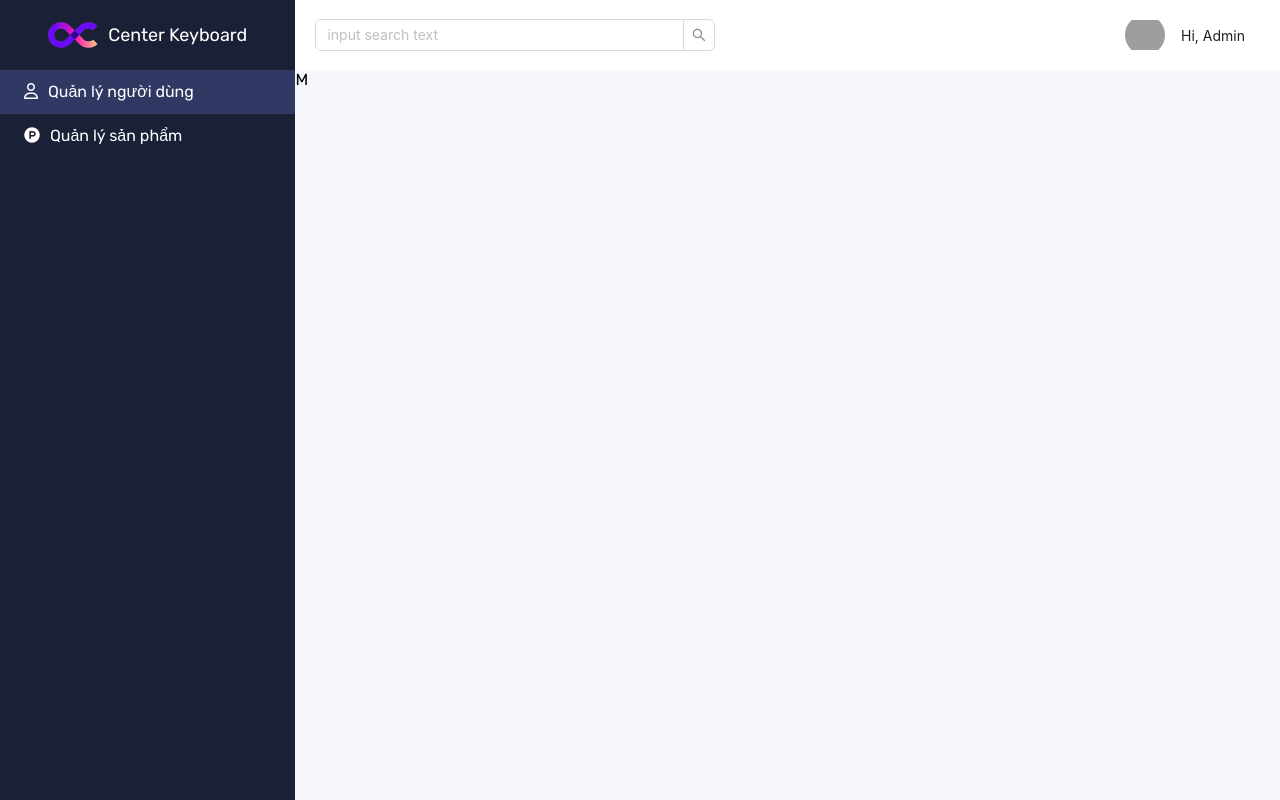
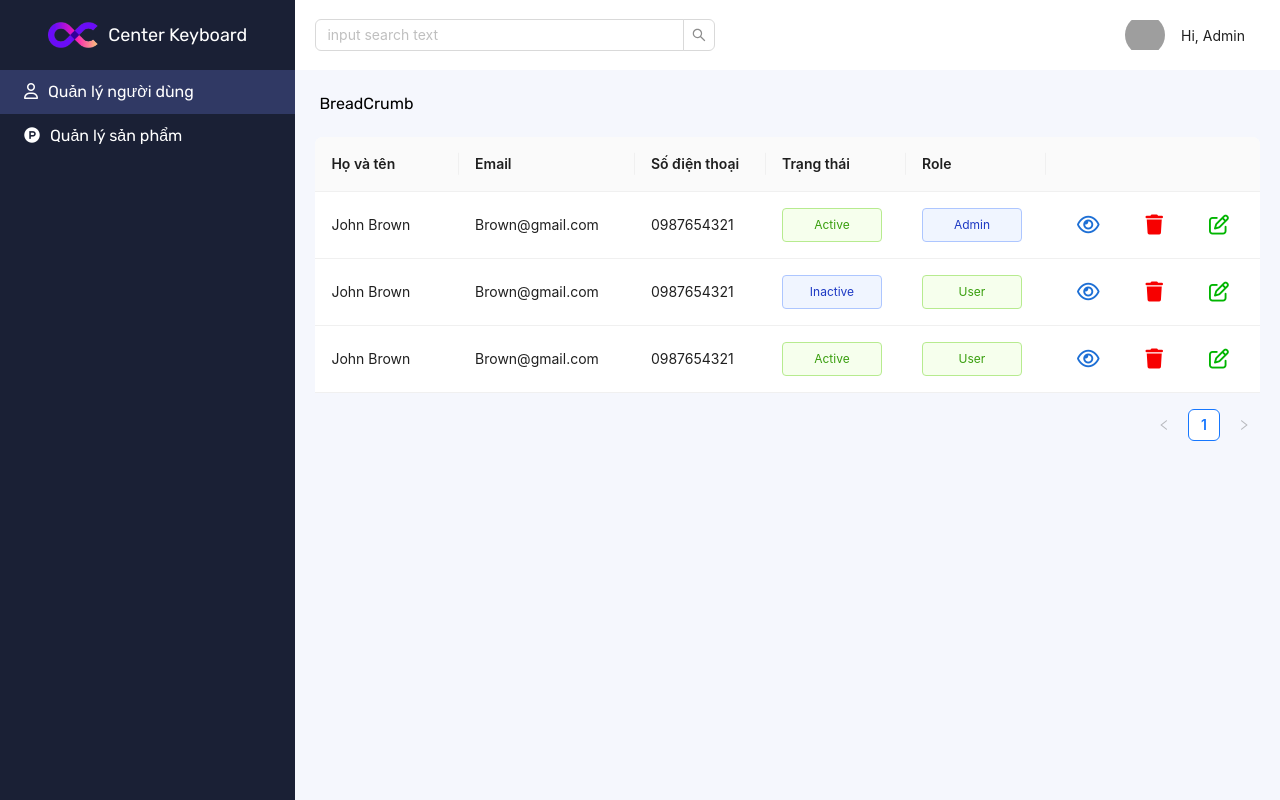
Before and after one commit to locnguyen273/fe-ecomerce-keyboard, a React (Vite) app: page /admin/manage-user in a window 1280 px wide. Built offline with nearby package versions, Linux system fonts and the light colour scheme; grey boxes are pictures that could not be loaded.

Commit message:
create and style manage user module

```diff
--- a/index.html
+++ b/index.html
@@ -1,9 +1,10 @@
+
 <!doctype html>
 <html lang="en">
 
 <head>
   <meta charset="UTF-8" />
-  <link rel="icon" type="image/svg+xml" href="/src/assets/images/logo-desktop.jpg" />
+  <link rel="icon" type="image/svg+xml" href="/public/logo-desktop.png" />
   <link rel="preconnect" href="https://fonts.googleapis.com">
   <link rel="preconnect" href="https://fonts.gstatic.com" crossorigin>
   <link href="https://fonts.googleapis.com/css2?family=Rubik:ital,wght@0,300..900;1,300..900&display=swap"
--- a/src/components/admins/index.tsx
+++ b/src/components/admins/index.tsx
@@ -1 +1,2 @@
 export { default as NavbarMenu } from "./menu-left/NavbarMenu";
+export { default as BreadCrumb } from "./menu-right/BreadCrumb";
--- /dev/null
+++ b/src/components/admins/menu-right/BreadCrumb.tsx
@@ -0,0 +1,10 @@
+
+const BreadCrumb = () => {
+  return (
+    <div className="breadcrumb">
+      BreadCrumb
+    </div>
+  )
+}
+
+export default BreadCrumb
--- a/src/pages/admin-pages/ManageUser.tsx
+++ b/src/pages/admin-pages/ManageUser.tsx
@@ -1,9 +1,105 @@
+import { Button, Space, Table, Tag } from "antd";
+import type { TableProps } from "antd";
 
+interface DataType {
+  key: string;
+  fullName: string;
+  email: string;
+  mobile: string;
+  isBlocked: boolean;
+  role: number;
+}
 
 const ManageUser = () => {
+  const columns: TableProps<DataType>["columns"] = [
+    {
+      title: "Họ và tên",
+      dataIndex: "fullName",
+      key: "fullName",
+      render: (text) => <p>{text}</p>,
+    },
+    {
+      title: "Email",
+      dataIndex: "email",
+      key: "email",
+    },
+    {
+      title: "Số điện thoại",
+      dataIndex: "mobile",
+      key: "mobile",
+    },
+    {
+      title: "Trạng thái",
+      dataIndex: "isBlocked",
+      key: "isBlocked",
+      render: (isBlocked) => (
+        <Tag color={isBlocked ? "geekblue" : "green"} className="manage-user__table-box">
+          {isBlocked ? "Inactive" : "Active"}
+        </Tag>
+      ),
+    },
+    {
+      title: "Role",
+      dataIndex: "role",
+      key: "role",
+      render: (role) => (
+        <Tag color={role === 1 ? "geekblue" : "green"} className="manage-user__table-box">
+          {role === 1 ? "Admin" : "User"}
+        </Tag>
+      ),
+    },
+    {
+      title: "",
+      key: "action",
+      render: () => (
+        <Space size="middle">
+          <Button className="manage-user__btn-view-detail">
+            <i className="fa-regular fa-eye"></i>
+          </Button>
+          <Button className="manage-user__btn-delete">
+            <i className="fa-solid fa-trash">
+              </i></Button>
+          <Button className="manage-user__btn-edit">
+            <i className="fa-regular fa-pen-to-square"></i>
+          </Button>
+        </Space>
+      ),
+    },
+  ];
+  const data: DataType[] = [
+    {
+      key: "1",
+      fullName: "John Brown",
+      email: "Brown@gmail.com",
+      mobile: "0987654321",
+      isBlocked: false,
+      role: 1,
+    },
+    {
+      key: "2",
+      fullName: "John Brown",
+      email: "Brown@gmail.com",
+      mobile: "0987654321",
+      isBlocked: true,
+      role: 0,
+    },
+    {
+      key: "3",
+      fullName: "John Brown",
+      email: "Brown@gmail.com",
+      mobile: "0987654321",
+      isBlocked: false,
+      role: 0,
+    },
+  ];
+
   return (
-    <div>M</div>
-  )
-}
+    <div className="manage-user">
+      <div className="manage-user__container">
+        <Table columns={columns} dataSource={data} />
+      </div>
+    </div>
+  );
+};
 
-export default ManageUser
+export default ManageUser;
--- a/src/scss/_temp-admin.scss
+++ b/src/scss/_temp-admin.scss
@@ -39,14 +39,24 @@
         margin-right: 8px;
       }
       &--popup {
-        width: 100px;
-        height: 100px;
+        width: 200px;
+        height: auto;
+        min-height: 32px;
         background-color: $txt-white;
         box-shadow: rgba(14, 63, 126, 0.04) 0px 0px 0px 1px, rgba(42, 51, 69, 0.04) 0px 1px 1px -0.5px, rgba(42, 51, 70, 0.04) 0px 3px 3px -1.5px, rgba(42, 51, 70, 0.04) 0px 6px 6px -3px, rgba(14, 63, 126, 0.04) 0px 12px 12px -6px, rgba(14, 63, 126, 0.04) 0px 24px 24px -12px;
         position: absolute;
         top: 70px;
         right: 20px;
-        animation: showInfoPopup 3s;
+        animation: showInfoPopup 1s;
+        a {
+          color: $bg-footer;
+          width: 100%;
+          padding: 12px;
+          transition: all .3s ease-in-out;
+          &:hover {
+            background-color: $bg-button-hover;
+          }
+        }
       }
     }
   }
--- a/src/scss/_variables.scss
+++ b/src/scss/_variables.scss
@@ -29,6 +29,10 @@ $colors: (
   "main": $main-color,
 );
 
+$btn-red: #f70000;
+$btn-blue: #1d6fd5;
+$btn-green: #00b500;
+
 $mobile-width: 426px;
 $tablet-width: 768px;
 $desktop-width: 1024px;
--- /dev/null
+++ b/src/scss/admins/_manage-user.scss
@@ -0,0 +1,57 @@
+.manage-user {
+  &__container {
+    padding: 24px 20px;
+    .ant-table-wrapper {
+      .ant-table-cell:nth-child(1),
+      .ant-table-cell:nth-child(2) {
+        width: 20%;
+      }
+      .ant-table-cell:nth-child(3) {
+        width: 15%;
+      }
+      .ant-table-cell:nth-last-child(1) {
+        width: 10%;
+      }
+    }
+  }
+
+  &__btn-view-detail,
+  &__btn-delete,
+  &__btn-edit {
+    border: none;
+    font-size: 20px;
+    line-height: 20px;
+    background: transparent;
+    box-shadow: none;
+    &:hover {
+      background: transparent !important;
+    }
+  }
+
+  &__btn-view-detail {
+    color: $btn-blue;
+    &:hover {
+      color: $btn-blue !important;
+    }
+  }
+
+  &__btn-delete {
+    color: $btn-red;
+    &:hover {
+      color: $btn-red !important;
+    }
+  }
+
+  &__btn-edit {
+    color: $btn-green;
+    &:hover {
+      color: $btn-green !important;
+    }
+  }
+
+  &__table-box {
+    padding: 6px 8px;
+    min-width: 100px;
+    text-align: center;
+  }
+}
--- /dev/null
+++ b/src/scss/admins/components/_breadcrumb.scss
@@ -0,0 +1,3 @@
+.breadcrumb {
+  padding: 24px 24px 0;
+}
--- a/src/scss/index.scss
+++ b/src/scss/index.scss
@@ -20,4 +20,6 @@
 @import "./components/product/product-item";
 
 //admin
+@import "./admins/components/breadcrumb";
 @import "./admins/components/menu-left";
+@import "./admins/manage-user";
--- a/src/templates/admin/index.tsx
+++ b/src/templates/admin/index.tsx
@@ -1,6 +1,6 @@
 /* eslint-disable @typescript-eslint/no-explicit-any */
-import { Outlet } from "react-router-dom";
-import { NavbarMenu } from "../../components/admins/index";
+import { NavLink, Outlet } from "react-router-dom";
+import { BreadCrumb, NavbarMenu } from "../../components/admins/index";
 import { Button, Input, Image } from "antd";
 import { SearchProps } from "antd/es/input";
 import { useEffect, useRef, useState } from "react";
@@ -53,10 +53,15 @@ const AdminTemplate = () => {
               Hi, Admin
             </Button>
           </div>
-          {showInfoPopup && <div className="admin-template__right__header--popup">
-
-          </div>}
+          {
+            showInfoPopup &&
+            <div className="admin-template__right__header--popup">
+              <NavLink to="">Thông tin cá nhân</NavLink>
+              <NavLink to="">Đăng xuất</NavLink>
+            </div>
+          }
         </div>
+        <BreadCrumb />
         <Outlet />
       </div>
     </div>
```
Also changed, not shown: public/logo-desktop.png (added).
